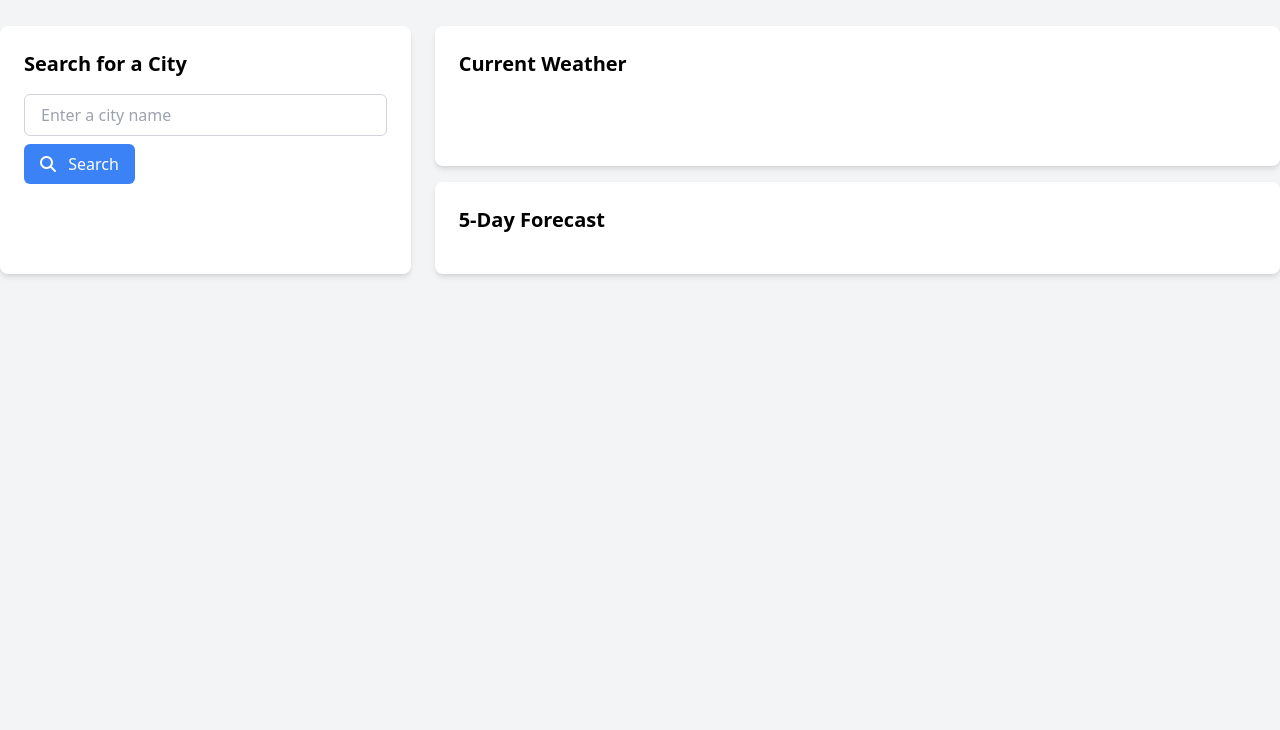
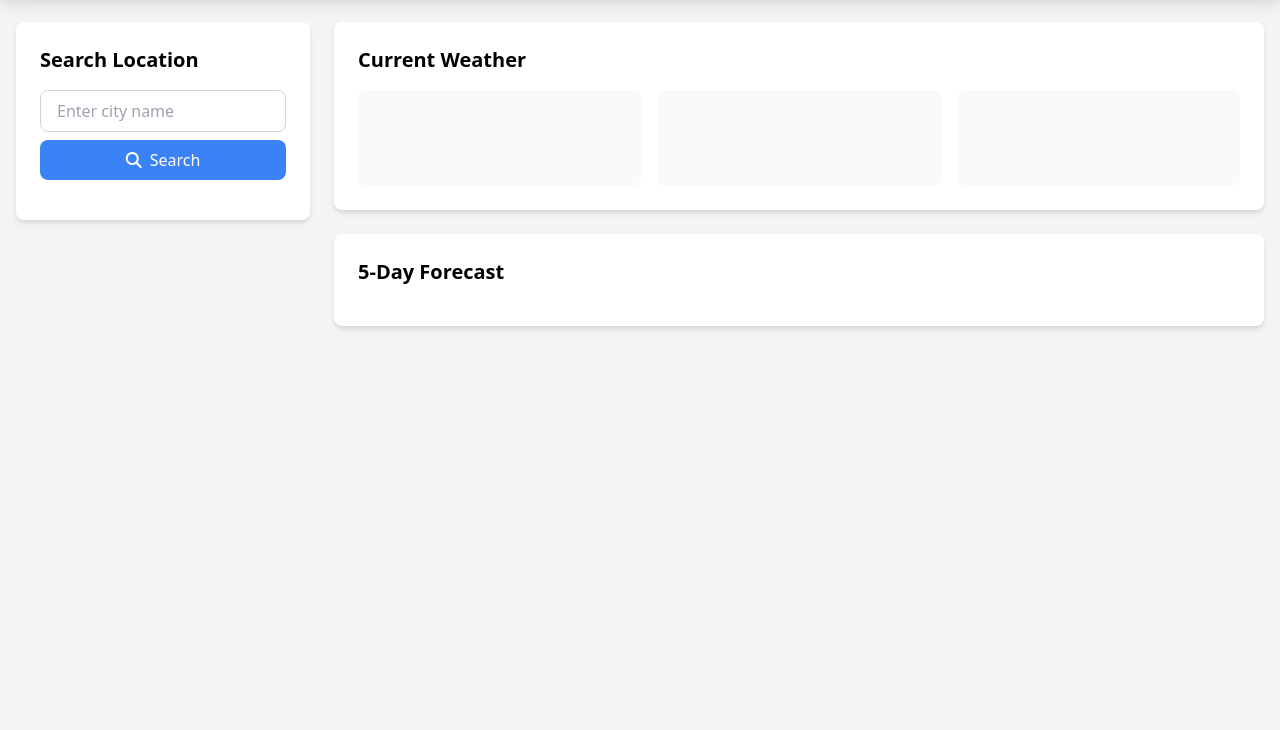
Before and after one commit to techRraj/weather_app, a plain HTML site: page index.html in a window 1280 px wide. Shown: the part 70-800 px from the top of the page. Drawn offline with nearby package versions, Linux system fonts and the light colour scheme.

Commit message:
index.html

```diff
--- a/index.html
+++ b/index.html
@@ -7,50 +7,76 @@
     <link href="https://cdn.jsdelivr.net/npm/tailwindcss@2.2.16/dist/tailwind.min.css" rel="stylesheet">
     <link rel="stylesheet" href="https://cdnjs.cloudflare.com/ajax/libs/font-awesome/6.1.1/css/all.min.css" />
 </head>
-<body class="bg-gray-100">
-  <header class="bg-blue-500 text-white py-4 px-6">
-    <h1 class="text-2xl font-bold">Weather Dashboard</h1>
+<body class="bg-gray-100 min-h-screen">
+    <header class="bg-gradient-to-r from-blue-500 to-blue-600 text-white py-4 px-4 sm:px-6 shadow-lg">
+        <div class="container mx-auto">
+            <h1 class="text-2xl sm:text-3xl font-bold text-center sm:text-left">Weather Dashboard</h1>
+        </div>
     </header>
 
-  <div class="container mx-auto my-8 grid grid-cols-1 md:grid-cols-3 gap-6">
-    <div class="col-span-1 bg-white shadow-md rounded-lg p-6">
-      <h2 class="text-xl font-bold mb-4">Search for a City</h2>
-      <div class="mb-4">
-        <input type="text" id="city-input" class="w-full px-4 py-2 border border-gray-300 rounded-md focus:outline-none focus:ring-2 focus:ring-blue-500 focus:border-transparent" placeholder="Enter a city name" />
-        <button id="search-btn" class="bg-blue-500 text-white px-4 py-2 rounded-md mt-2 hover:bg-blue-600 focus:outline-none focus:ring-2 focus:ring-blue-500 focus:ring-offset-2">
-          <i class="fas fa-search mr-2"></i>
-          Search
+    <main class="container mx-auto px-4 py-6">
+        <!-- Search Section -->
+        <div class="grid grid-cols-1 lg:grid-cols-4 gap-6">
+            <div class="lg:col-span-1">
+                <div class="bg-white rounded-lg shadow-md p-4 sm:p-6">
+                    <h2 class="text-xl font-bold mb-4">Search Location</h2>
+                    <div class="space-y-4">
+                        <div class="relative">
+                            <input
+                                type="text"
+                                id="city-input"
+                                class="w-full px-4 py-2 border border-gray-300 rounded-lg focus:ring-2 focus:ring-blue-500 focus:border-transparent"
+                                placeholder="Enter city name"
+                            />
+                            <button
+                                id="search-btn"
+                                class="mt-2 w-full bg-blue-500 hover:bg-blue-600 text-white px-4 py-2 rounded-lg transition duration-200 ease-in-out flex items-center justify-center space-x-2"
+                            >
+                                <i class="fas fa-search"></i>
+                                <span>Search</span>
                             </button>
                         </div>
-      <div id="search-history" class="space-y-2"></div>
-    </div>
 
-    <div class="col-span-2">
-      <div id="current-weather" class="bg-white shadow-md rounded-lg p-6 mb-4">
-        <h2 class="text-xl font-bold mb-4">Current Weather</h2>
-        <div id="current-weather-info" class="flex items-center space-x-4">
-          <div id="city-name" class="text-2xl font-bold"></div>
-          <div id="current-date" class="text-gray-500"></div>
-          <div id="current-icon" class="w-12 h-12"></div>
-          <div id="current-temp" class="text-4xl font-bold"></div>
-          <div id="current-description" class="text-gray-500"></div>
-          <div id="current-humidity" class="text-gray-500"></div>
-          <div id="current-wind" class="text-gray-500"></div>
-        </div>
-      </div>
-
-      <div id="forecast" class="bg-white shadow-md rounded-lg p-6">
-        <h2 class="text-xl font-bold mb-4">5-Day Forecast</h2>
-        <div id="forecast-info" class="grid grid-cols-1 md:grid-cols-5 gap-4">
+                        <div id="search-history" class="mt-6 space-y-2">
+                            <!-- Search history items will be added here -->
                         </div>
                     </div>
                 </div>
             </div>
 
-  <script src="script.js"></script>
-  <script>
-    const apiKey = 'b597ac1da99d1910617260c1bb9a57b6';
-    // The rest of the JavaScript code remains the same
-  </script>
+            <!-- Weather Display Section -->
+            <div class="lg:col-span-3 space-y-6">
+                <!-- Current Weather -->
+                <div class="bg-white rounded-lg shadow-md p-4 sm:p-6">
+                    <h2 class="text-xl font-bold mb-4">Current Weather</h2>
+                    <div id="current-weather-info" class="grid grid-cols-1 sm:grid-cols-2 lg:grid-cols-3 gap-4">
+                        <div class="flex flex-col items-center p-4 bg-gray-50 rounded-lg">
+                            <div id="city-name" class="text-2xl font-bold text-center"></div>
+                            <div id="current-date" class="text-gray-500"></div>
+                        </div>
+                        <div class="flex flex-col items-center p-4 bg-gray-50 rounded-lg">
+                            <div id="current-icon" class="w-16 h-16"></div>
+                            <div id="current-temp" class="text-4xl font-bold"></div>
+                            <div id="current-description" class="text-gray-500"></div>
+                        </div>
+                        <div class="flex flex-col items-center p-4 bg-gray-50 rounded-lg">
+                            <div id="current-humidity" class="text-lg"></div>
+                            <div id="current-wind" class="text-lg mt-2"></div>
+                        </div>
+                    </div>
+                </div>
+
+                <!-- Forecast -->
+                <div class="bg-white rounded-lg shadow-md p-4 sm:p-6">
+                    <h2 class="text-xl font-bold mb-4">5-Day Forecast</h2>
+                    <div id="forecast-info" class="grid grid-cols-1 sm:grid-cols-2 lg:grid-cols-5 gap-4">
+                        <!-- Forecast items will be added here -->
+                    </div>
+                </div>
+            </div>
+        </div>
+    </main>
+
+
 </body>
 </html>
```
Lines whose indentation alone changed are shown as unchanged.
